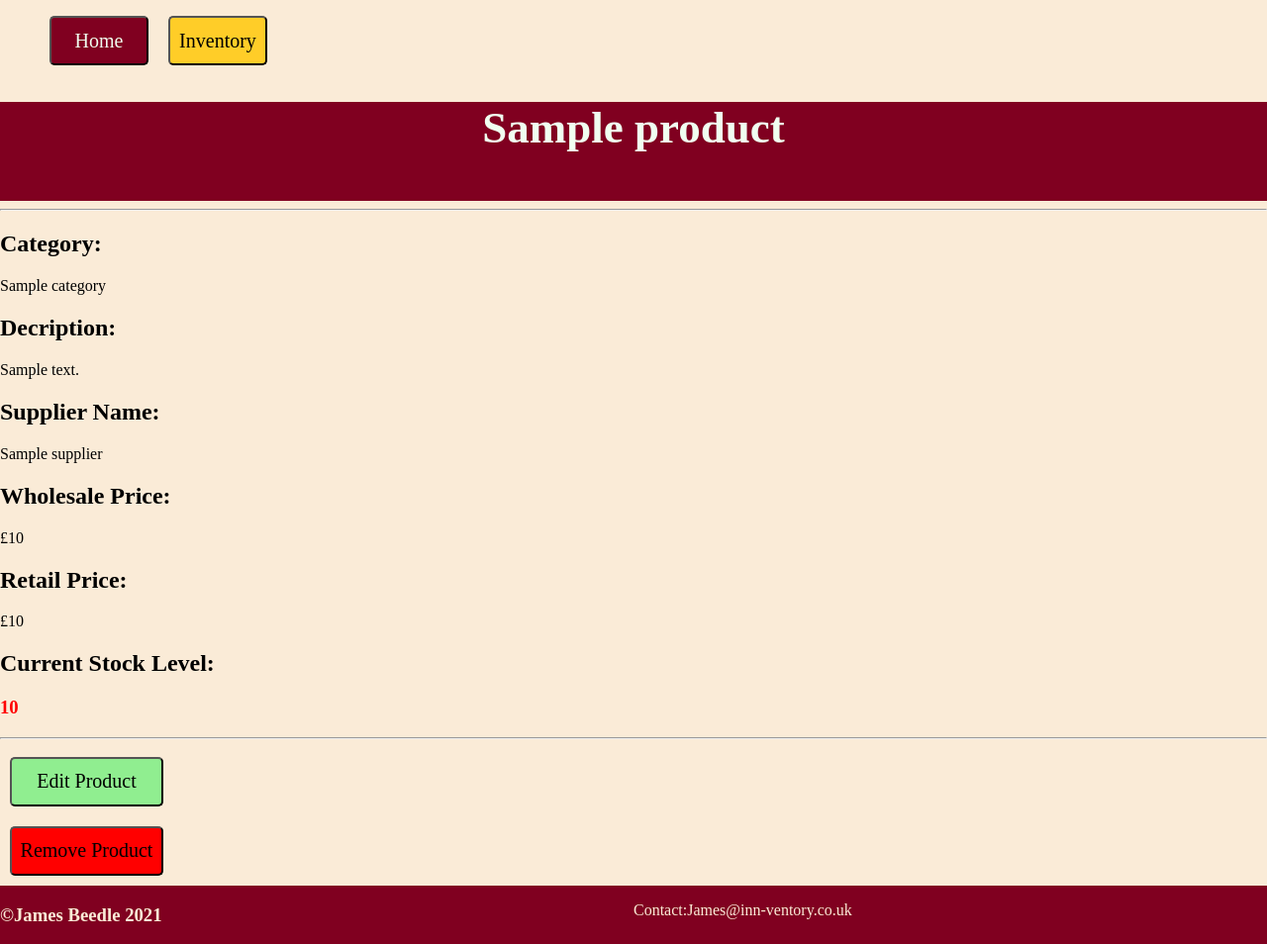
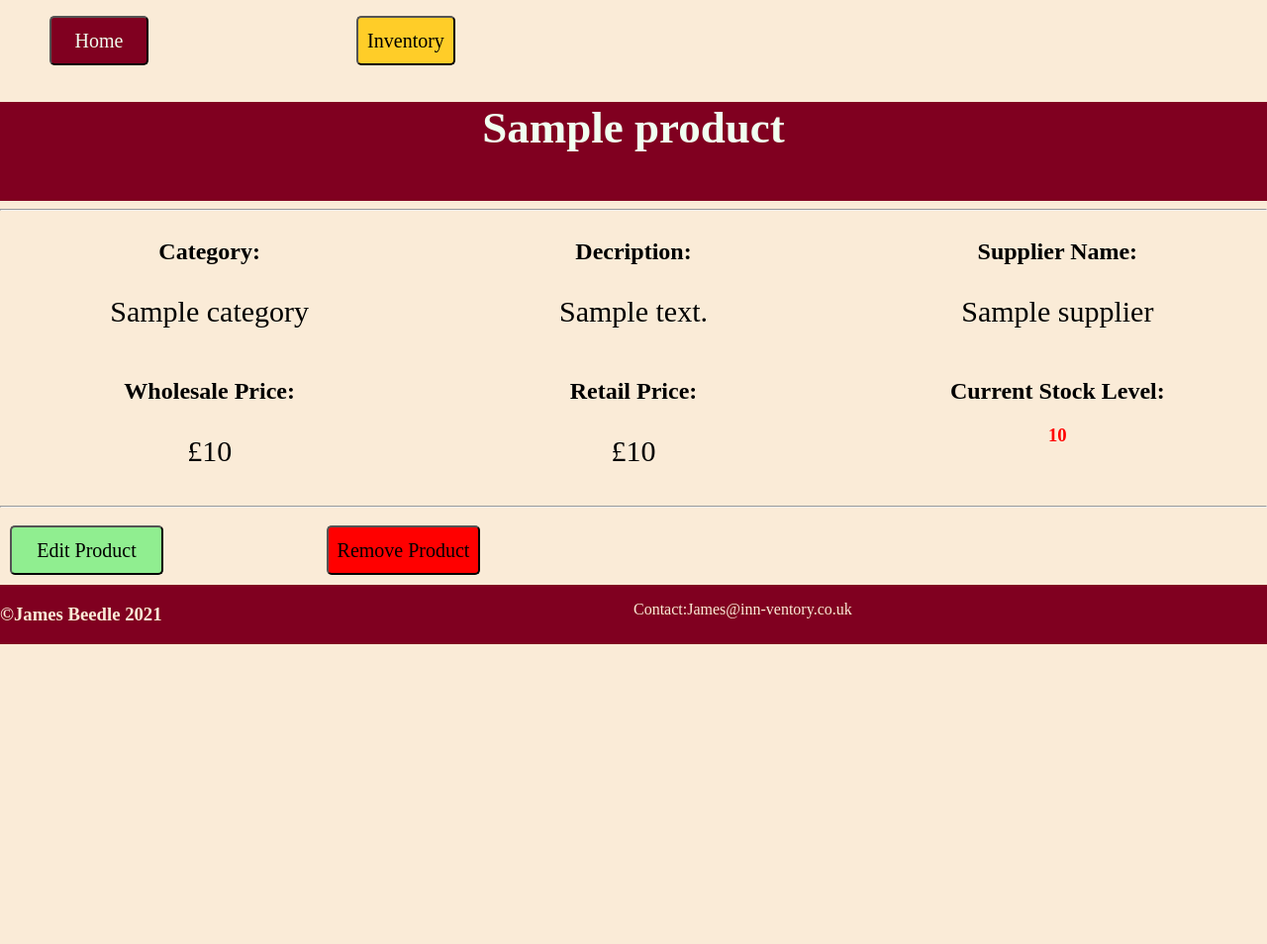
Before and after one commit to JamesSBeedle/Inn-Ventory-Alcohol-Inventory-Application, a Flask app: page /products/1 in a window 1280 px wide. Shown: the whole page at 99% size. After the commit the page ends 651 px from the top, so only its background shows below. Run offline with Flask 2, Linux system fonts and the light colour scheme; a database or web service that is not in the repository returns one stand-in record (values such as "Sample title"); some libraries are stand-ins or nearby versions.

Commit message:
styling added to products and suppliers show.html

```diff
--- a/static/style.css
+++ b/static/style.css
@@ -89,8 +89,8 @@ body > footer{
 
 
 .page-nav > ul{
-    display:flex;
-    flex-direction:row;
+    display:grid;
+    grid-template-columns: 1fr 1fr 1fr 1fr;
     list-style:none;
 }
 
@@ -137,3 +137,35 @@ body > footer{
     margin:10px;
 
 }
+
+.edit-delete{
+    display:grid;
+    grid-template-columns: 1fr 1fr 1fr 1fr;
+}
+
+#product-single{
+    display:grid;
+    grid-template-rows: 1fr 1fr;
+    column-gap:5px;
+}
+
+#product-info{
+    display:grid;
+    grid-template-columns: 1fr 1fr 1fr;
+    column-gap:5px;
+}
+
+.product-item{
+    text-align:center;
+
+}
+
+#product-maths{
+    display:grid;
+    grid-template-columns: 1fr 1fr 1fr;
+    column-gap:5px;
+}
+
+.product-item > p{
+    font-size:30px;
+}
--- a/templates/products/show.html
+++ b/templates/products/show.html
@@ -26,26 +26,31 @@
 
             <section class="product-item">
                 <h2>Category:</h2>
-                {{product.category}}
+                <p>{{product.category}}</p>
             </section>
+
             <section class="product-item">
                 <h2>Decription:</h2>
-                {{product.description}}
+                <p>{{product.description}}</p>
             </section>
+
             <section class="product-item">
                 <h2>Supplier Name:</h2>
-                {{product.supplier.name}}
+                <p>{{product.supplier.name}}</p>
             </section>
         </div>
+
         <div id="product-maths">
             <section class="product-item">
                 <h2>Wholesale Price:</h2>
                 <p>£{{product.cost_price}}</p>
             </section>
+
             <section class="product-item">
                 <h2>Retail Price:</h2>
                 <p>£{{product.sale_price}}</p>
             </section>
+
             <section class="product-item">
                 <h2>Current Stock Level:</h2>
                 {% if product.in_stock >= 20 %}
@@ -54,8 +59,12 @@
                 <h3 style="color:red">{{product.in_stock}}</h3>
                 {% endif %}
             </section>
+
         </div>
-        <hr>
+
+    </article>
+    <hr>
+    <article class="edit-delete">
         <section>
         <a href="/products/{{product.id}}/edit"><button class="add-new-button">Edit Product</button></a>
         </section>
--- a/templates/suppliers/show.html
+++ b/templates/suppliers/show.html
@@ -38,6 +38,10 @@
         </section>
     </div>
     <hr>
+</article>
+
+<article class="edit-delete">
+
     <section>
         <a href="/suppliers/{{supplier.id}}/edit"><button class="add-new-button">Edit Supplier</button></a>
     </section>
@@ -47,6 +51,8 @@
             <input type="submit" value="Remove Supplier" class="delete-button">
         </form>
     </section>
+
 </article>
 
+
 {% endblock content %}
```
